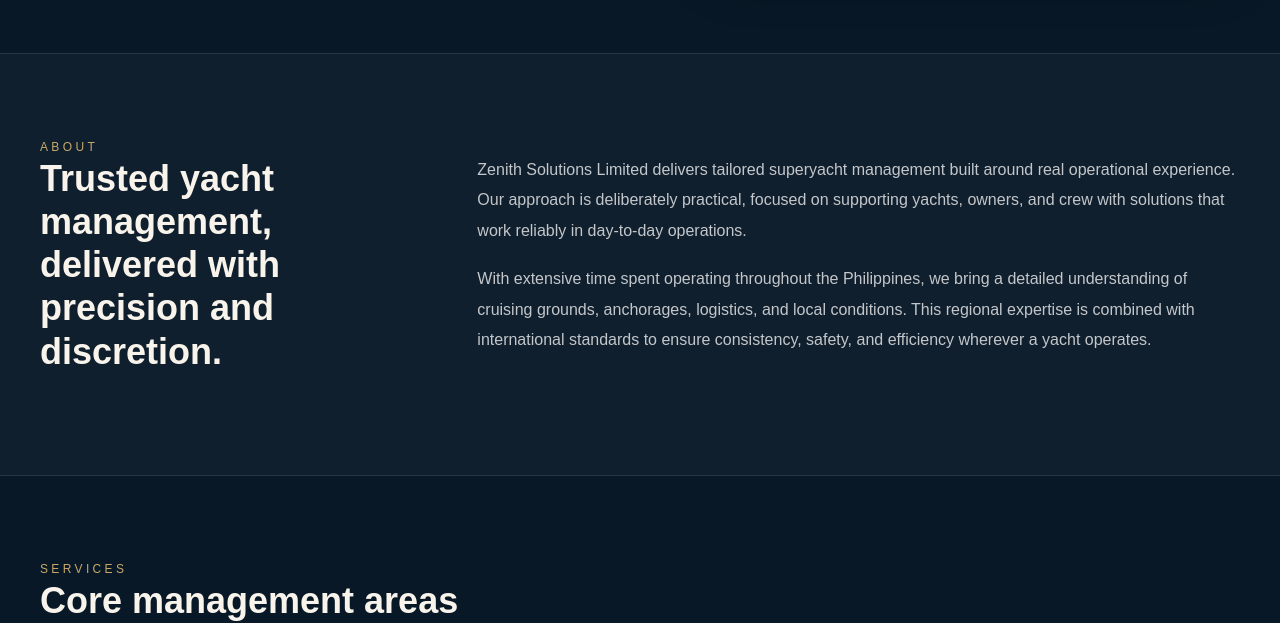
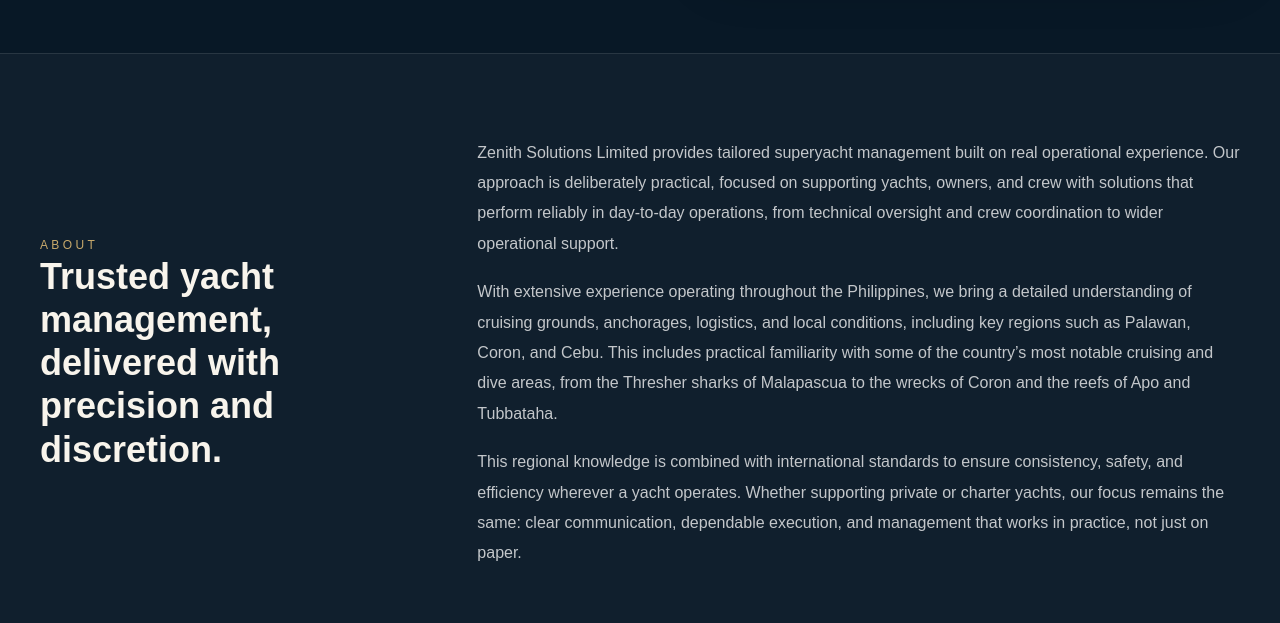
Before and after one commit to C1rK1t/zenith-superyachts, a plain HTML site: page index.html in a window 1280 px wide. Shown: the part 960-1583 px from the top of the page. Drawn offline with Linux system fonts and the light colour scheme.

Commit message:
Update index.html

```diff
--- a/index.html
+++ b/index.html
@@ -567,17 +567,28 @@
         </div>
         <div class="zs-section-copy">
           <p class="zs-p">
-            Zenith Solutions Limited delivers tailored superyacht management built around
-            real operational experience. Our approach is deliberately practical, focused on
-            supporting yachts, owners, and crew with solutions that work reliably in
-            day-to-day operations.
+            Zenith Solutions Limited provides tailored superyacht management built on real
+            operational experience. Our approach is deliberately practical, focused on
+            supporting yachts, owners, and crew with solutions that perform reliably in
+            day-to-day operations, from technical oversight and crew coordination to wider
+            operational support.
           </p>
 
           <p class="zs-p">
-            With extensive time spent operating throughout the Philippines, we bring a
+            With extensive experience operating throughout the Philippines, we bring a
             detailed understanding of cruising grounds, anchorages, logistics, and local
-            conditions. This regional expertise is combined with international standards
-            to ensure consistency, safety, and efficiency wherever a yacht operates.
+            conditions, including key regions such as Palawan, Coron, and Cebu.
+            This includes practical familiarity with some of the country’s most notable
+            cruising and dive areas, from the Thresher sharks of Malapascua to the wrecks
+            of Coron and the reefs of Apo and Tubbataha.
+          </p>
+
+          <p class="zs-p">
+            This regional knowledge is combined with international standards to ensure
+            consistency, safety, and efficiency wherever a yacht operates. Whether
+            supporting private or charter yachts, our focus remains the same: clear
+            communication, dependable execution, and management that works in practice,
+            not just on paper.
           </p>
         </div>
       </div>
```
